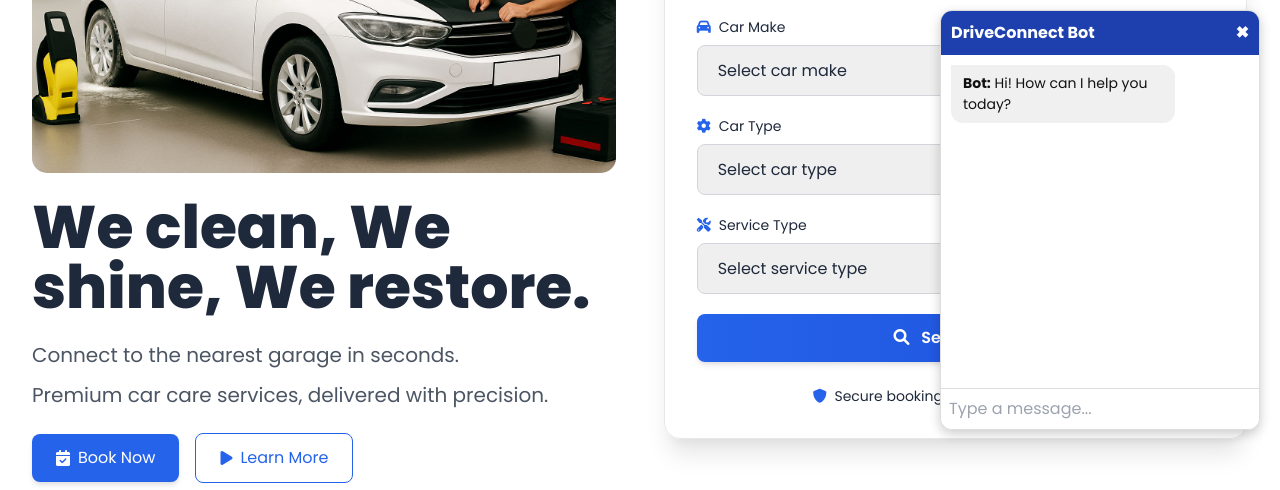
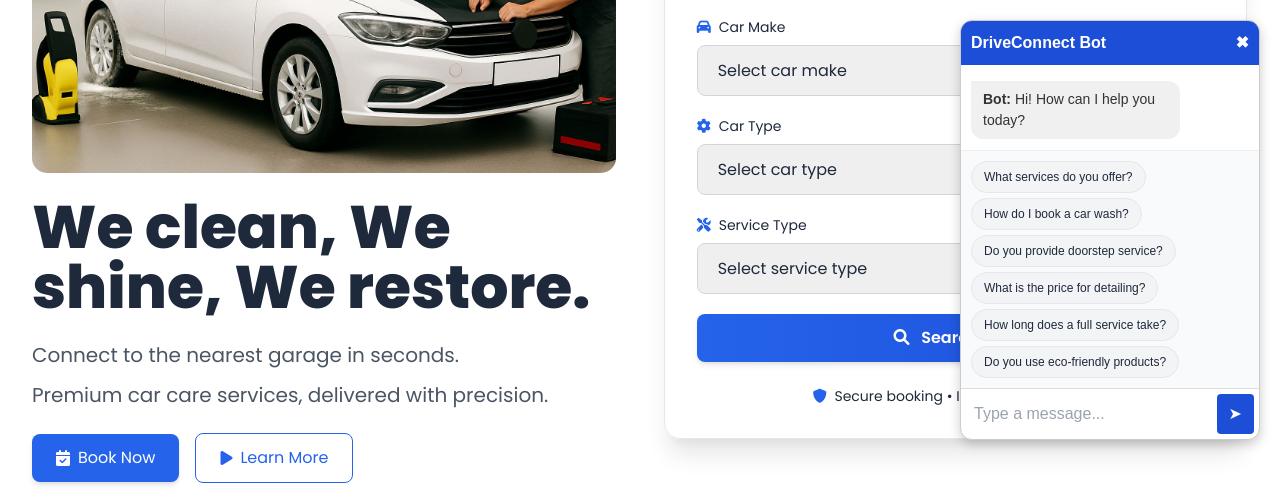
Before and after one commit to ParthBhut69/DriveConnect, a website: page index.html in a window 1280 px wide. Both pictures are taken after a click on the button 1230 px from the left and 750 px from the top of the page. Shown: the part 280-770 px from the top of the page. Drawn offline with nearby package versions, Linux system fonts and the light colour scheme.

Commit message:
Update index.html

```diff
--- a/index.html
+++ b/index.html
@@ -846,9 +846,6 @@ header#home .w-full.md\:w-1\/2 {
 
 <!-- Floating Chat Button -->
 <button id="chat-button"><i class="fas fa-headset"></i></button>
-
-
-<!-- Chat Window -->
 <div id="chat-window">
   <div id="chat-header">
     DriveConnect Bot
@@ -857,11 +854,117 @@ header#home .w-full.md\:w-1\/2 {
   <div id="chat-messages">
     <div class="message bot"><b>Bot:</b> Hi! How can I help you today?</div>
   </div>
+
+  <!-- Predefined Questions -->
+  <div id="quick-questions">
+    <button class="quick-btn">What services do you offer?</button>
+    <button class="quick-btn">How do I book a car wash?</button>
+    <button class="quick-btn">Do you provide doorstep service?</button>
+    <button class="quick-btn">What is the price for detailing?</button>
+    <button class="quick-btn">How long does a full service take?</button>
+    <button class="quick-btn">Do you use eco-friendly products?</button>
+  </div>
+
   <div id="chat-input-area">
     <input type="text" id="chat-input" placeholder="Type a message..." />
     <button id="send-btn">➤</button>
   </div>
 </div>
+
+<style>
+  /* Floating button */
+  #chat-button {
+    position: fixed;
+    bottom: 20px;
+    right: 20px;
+    background: #1d4ed8;
+    color: #fff;
+    width: 55px;
+    height: 55px;
+    border-radius: 50%;
+    display: flex;
+    align-items: center;
+    justify-content: center;
+    cursor: pointer;
+    font-size: 24px;
+    box-shadow: 0 4px 12px rgba(0,0,0,0.2);
+    z-index: 1500;
+  }
+
+  #chat-window {
+    width: 300px;
+    height: 420px;
+    background: #fff;
+    border: 1px solid #ccc;
+    border-radius: 12px;
+    display: none;
+    flex-direction: column;
+    position: fixed;
+    bottom: 80px;
+    right: 20px;
+    box-shadow: 0 4px 12px rgba(0,0,0,0.2);
+    overflow: hidden;
+    font-family: Arial, sans-serif;
+    z-index: 2000;
+  }
+  #chat-header {
+    background: #1d4ed8;
+    color: #fff;
+    padding: 10px;
+    font-weight: bold;
+    display: flex;
+    justify-content: space-between;
+    align-items: center;
+  }
+  #chat-messages {
+    flex: 1;
+    padding: 10px;
+    overflow-y: auto;
+    font-size: 14px;
+  }
+  .message { margin: 6px 0; }
+  .message.user { text-align: right; color: #ffffff; }
+  .message.bot { text-align: left; color: #333; }
+  #chat-input-area {
+    display: flex;
+    border-top: 1px solid #ddd;
+    padding: 5px;
+  }
+  #chat-input {
+    flex: 1;
+    border: none;
+    outline: none;
+    padding: 8px;
+  }
+  #send-btn {
+    background: #1d4ed8;
+    border: none;
+    color: #fff;
+    padding: 8px 12px;
+    cursor: pointer;
+    border-radius: 4px;
+  }
+  #quick-questions {
+    display: flex;
+    flex-wrap: wrap;
+    gap: 5px;
+    padding: 10px;
+    border-top: 1px solid #eee;
+    background: #f9fafb;
+  }
+  .quick-btn {
+    background: #f3f4f6;
+    border: 1px solid #e5e7eb;
+    border-radius: 20px;
+    padding: 6px 12px;
+    font-size: 12px;
+    cursor: pointer;
+    transition: background 0.2s;
+  }
+  .quick-btn:hover {
+    background: #e0e7ff;
+  }
+</style>
 
 <script>
   const chatBtn = document.getElementById('chat-button');
@@ -870,37 +973,21 @@ header#home .w-full.md\:w-1\/2 {
   const sendBtn = document.getElementById('send-btn');
   const chatInput = document.getElementById('chat-input');
   const chatMessages = document.getElementById('chat-messages');
-
-  // Toggle chat
-  chatBtn.addEventListener('click', () => {
-    chatWin.style.display = 'flex';
-    chatBtn.style.display = 'none';
-  });
-  closeChat.addEventListener('click', () => {
-    chatWin.style.display = 'none';
-    chatBtn.style.display = 'block';
-  });
-
-  // Hugging Face API
-  const HF_API_URL = "https://api-inference.huggingface.co/models/microsoft/DialoGPT-medium";
-  const HF_API_KEY = "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"; // 🔑 Replace with your Hugging Face API key
-
-  async function getAIResponse(message) {
-    const res = await fetch(HF_API_URL, {
-      method: "POST",
-      headers: {
-        "Authorization": `Bearer ${HF_API_KEY}`,
-        "Content-Type": "application/json"
-      },
-      body: JSON.stringify({ inputs: message })
-    });
-    const data = await res.json();
-    if (Array.isArray(data)) {
-      return data[0]?.generated_text || "Sorry, I didn’t get that.";
-    } else {
-      return data?.generated_text || "Sorry, I didn’t get that.";
-    }
-  }
+  const quickBtns = document.querySelectorAll('.quick-btn');
+
+  // Predefined answers
+  const answers = {
+    "what services do you offer?": "We offer exterior wash, interior cleaning, detailing, polishing, ceramic coating, and full car servicing.",
+    "how do i book a car wash?": "You can book easily through our website by selecting your service and preferred time slot.",
+    "do you provide doorstep service?": "Yes! We provide doorstep car washing and detailing services at your convenience.",
+    "what is the price for detailing?": "Our detailing packages start from ₹1499 depending on your car type and chosen service.",
+    "how long does a full service take?": "A complete car wash and detailing takes 1.5 to 2 hours on average.",
+    "do you use eco-friendly products?": "Yes! We use eco-friendly and safe cleaning products to ensure the best care for your car and the environment."
+  };
+
+  // Your Groq API key (⚠️ move this server-side in production)
+  const GROQ_API_KEY = "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";
+  const GROQ_URL = "https://api.groq.com/openai/v1/chat/completions";
 
   // Append message
   function appendMessage(text, sender) {
@@ -911,11 +998,42 @@ header#home .w-full.md\:w-1\/2 {
     chatMessages.scrollTop = chatMessages.scrollHeight;
   }
 
-  // Send message
-  async function sendMessage() {
-    const msg = chatInput.value.trim();
-    if (!msg) return;
-    appendMessage(msg, "user");
+  // Groq API call
+  async function fetchGroqResponse(msg) {
+    try {
+      const res = await fetch(GROQ_URL, {
+        method: "POST",
+        headers: {
+          "Authorization": `Bearer ${GROQ_API_KEY}`,
+          "Content-Type": "application/json"
+        },
+        body: JSON.stringify({
+          model: "mixtral-8x7b-32768",
+          messages: [{ role: "user", content: msg }]
+        })
+      });
+
+      const data = await res.json();
+      return data.choices?.[0]?.message?.content || "Sorry, I couldn’t generate a response.";
+    } catch (err) {
+      return "Error connecting to AI service.";
+    }
+  }
+
+  async function getBotResponse(msg) {
+    const lowerMsg = msg.toLowerCase();
+    if (answers[lowerMsg]) {
+      return answers[lowerMsg];
+    } else {
+      return await fetchGroqResponse(msg);
+    }
+  }
+
+  // Send user message
+  async function sendMessage(msg) {
+    const message = msg || chatInput.value.trim();
+    if (!message) return;
+    appendMessage(message, "user");
     chatInput.value = "";
 
     // Typing indicator
@@ -925,21 +1043,34 @@ header#home .w-full.md\:w-1\/2 {
     chatMessages.appendChild(typing);
     chatMessages.scrollTop = chatMessages.scrollHeight;
 
-    try {
-      const reply = await getAIResponse(msg);
+    const reply = await getBotResponse(message);
     typing.remove();
     appendMessage(reply, "bot");
-    } catch (err) {
-      typing.remove();
-      appendMessage("Error fetching response.", "bot");
-    }
-  }
-
-  sendBtn.addEventListener('click', sendMessage);
+  }
+
+  sendBtn.addEventListener('click', () => sendMessage());
   chatInput.addEventListener('keypress', (e) => {
     if (e.key === 'Enter') sendMessage();
   });
+
+  // Quick questions
+  quickBtns.forEach(btn => {
+    btn.addEventListener('click', () => {
+      sendMessage(btn.textContent);
+    });
+  });
+
+  // Toggle chat
+  chatBtn.addEventListener('click', () => {
+    chatWin.style.display = 'flex';
+    chatBtn.style.display = 'none';
+  });
+  closeChat.addEventListener('click', () => {
+    chatWin.style.display = 'none';
+    chatBtn.style.display = 'flex';
+  });
 </script>
+
 
 
 </head>
```
Lines whose indentation alone changed are shown as unchanged.
